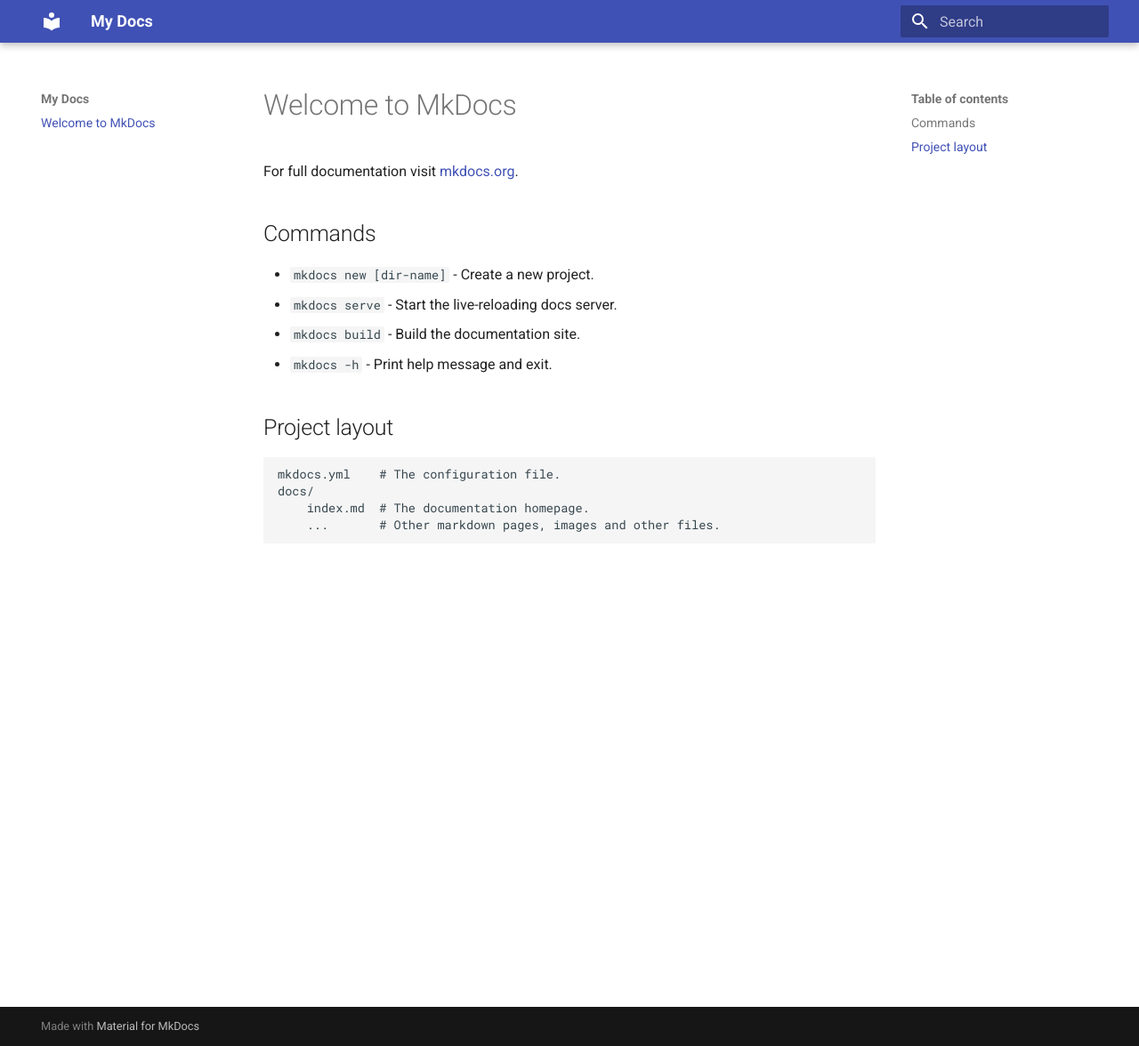
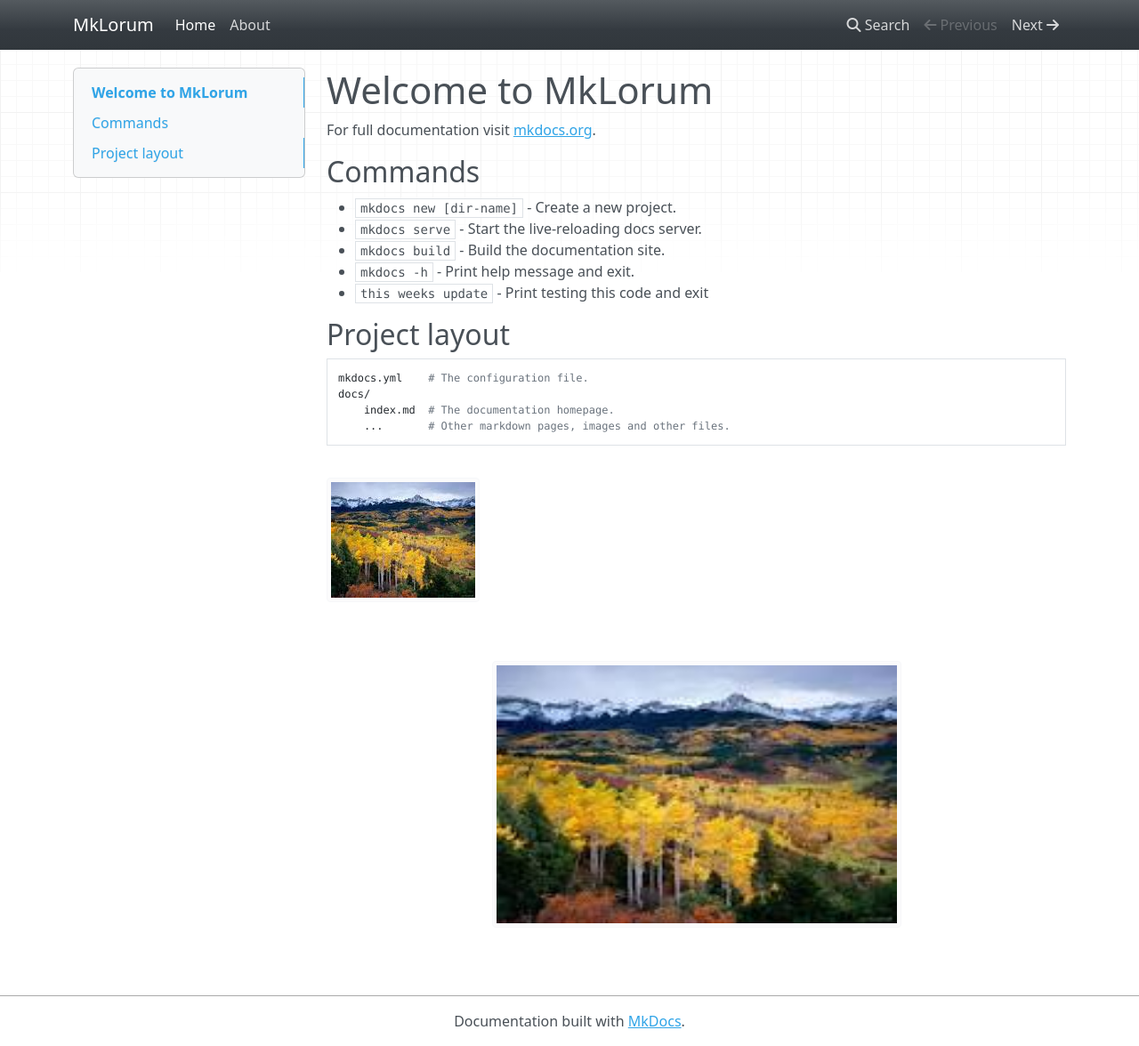
Before and after one commit to zer0Trac3/new-mkdocs, an MkDocs documentation site: the page built from docs/index.md, in a window 1280 px wide and 1176 px high. Shown: the whole window at 89% size. Built offline with MkDocs 1.6.1, drawn with Linux system fonts in a browser that asks for light colours; nearby versions of some CDN libraries.

Commit message:
Updated Code

```diff
--- a/docs/index.md
+++ b/docs/index.md
@@ -1,4 +1,4 @@
-# Welcome to MkDocs
+# Welcome to MkLorum
 
 For full documentation visit [mkdocs.org](https://www.mkdocs.org).
 
@@ -8,6 +8,7 @@
 * `mkdocs serve` - Start the live-reloading docs server.
 * `mkdocs build` - Build the documentation site.
 * `mkdocs -h` - Print help message and exit.
+* `this weeks update` - Print testing this code and exit
 
 ## Project layout
 
@@ -15,3 +16,7 @@
     docs/
         index.md  # The documentation homepage.
         ...       # Other markdown pages, images and other files.
+![The San Juan Mountains are beautiful!](images.jpg "San Juan Mountains")
+<p align="center">
+  <img width="460" height="300" src="images.jpg">
+</p>
--- a/mkdocs.yml
+++ b/mkdocs.yml
@@ -1,3 +1,10 @@
-site_name: My Docs
+site_name: MkLorum
+site_url: https://secops.com/
+
+nav:
+    - Home: index.md
+    - About: about.md
+
 theme:
-  name: material
+    name: mkdocs
+    nav_style: dark
```
Also changed, not shown: docs/about.md (added, +60 -0 lines), docs/images.jpg (added).
